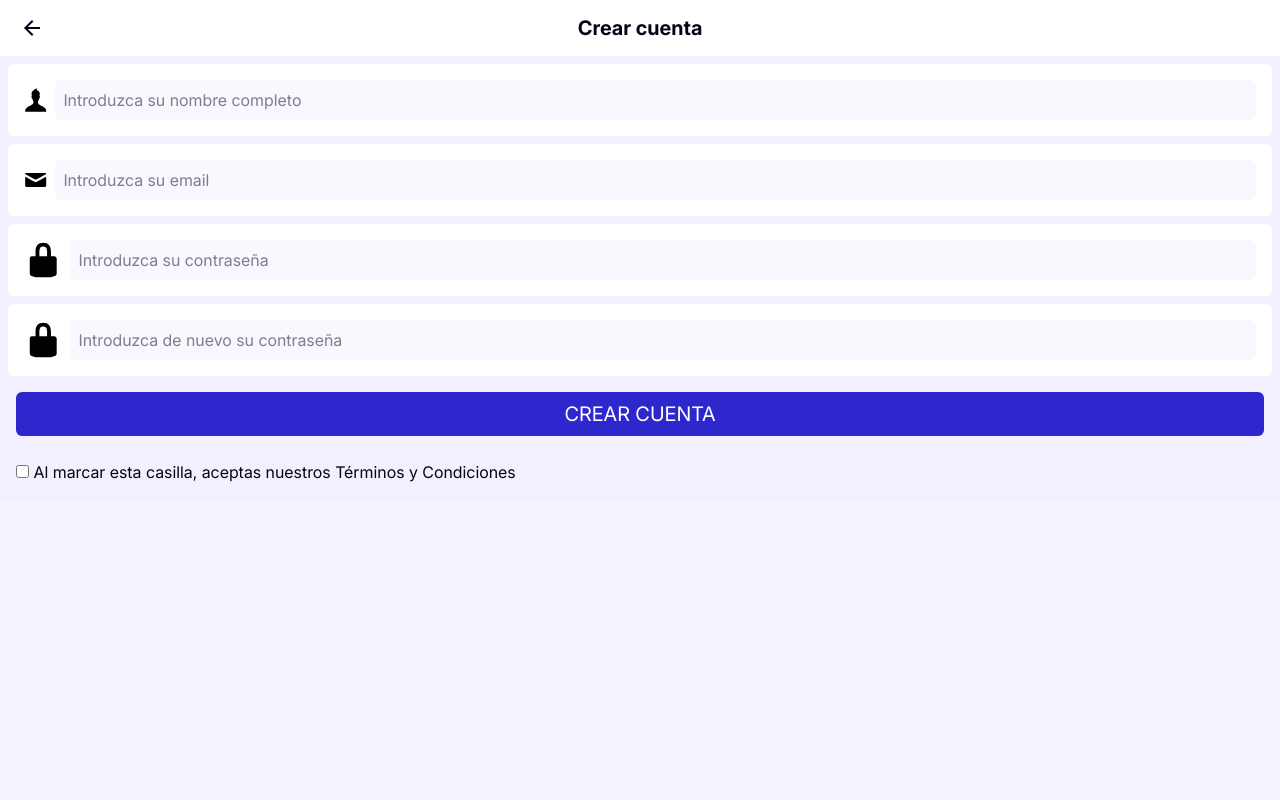
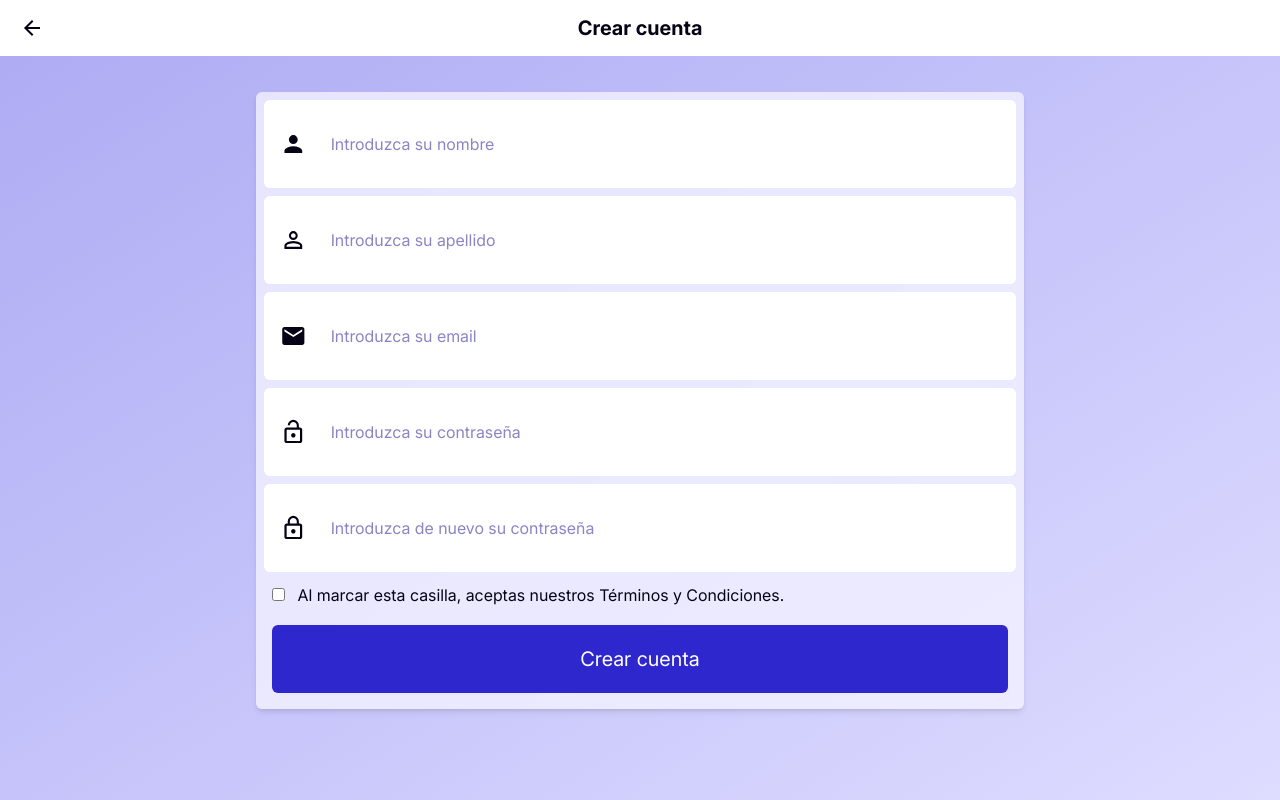
Before and after one commit to AdrielHercules/todolist-frontend, an Angular app: page /signup in a window 1280 px wide. Built offline with nearby package versions, Linux system fonts and the light colour scheme.

Commit message:
Refactor layout style of login and signup pages

```diff
--- a/src/app/login-page/login-page.component.html
+++ b/src/app/login-page/login-page.component.html
@@ -1,41 +1,54 @@
-<div class="mt-30 mr-30 ml-30 flex flex-col gap-2 bg-background p-2 text-text">
-  <div class="w-full rounded-md bg-card p-2 text-center">
-    <span> Introduce tu correo y contraseña para acceder</span>
-  </div>
-
-  <div class="flex w-full flex-row items-center gap-2 rounded-md bg-card p-2">
-    <svg class="size-6">
-      <use xlink:href="assets/symbol-defs.svg#icon-mail"></use>
+<div class="fixed top-0 z-[-2] h-screen w-screen bg-gradient-to-br from-accent to-secondary"></div>
+<div
+  class="flex justify-center transition-transform transition-discrete md:fixed md:top-0 md:h-screen md:w-screen md:items-center"
+>
+  <div class="z-10 flex w-full max-w-[768px] flex-col gap-2 rounded-md bg-background p-4 text-text">
+    <div
+      class="flex w-full flex-row items-center gap-2 rounded-md bg-card p-4 focus-within:border-1 focus-within:border-primary"
+    >
+      <svg class="size-7 fill-text">
+        <use xlink:href="assets/g-icons.svg#icon-email"></use>
       </svg>
-    <div class="w-full rounded-md bg-secondary/20 p-2">
-      <input type="email" class="w-full" placeholder="Introduzca su email" />
+      <div class="w-full p-2">
+        <input
+          type="email"
+          class="w-full outline-none placeholder:text-secondary-text"
+          placeholder="Introduzca su email"
+        />
       </div>
     </div>
-  <div class="flex w-full flex-row items-center gap-2 rounded-md bg-card p-2">
-    <svg class="size-6">
-      <use xlink:href="assets/symbol-defs.svg#icon-lock"></use>
+    <div
+      class="flex w-full flex-row items-center gap-2 rounded-md bg-card p-4 focus-within:border-1 focus-within:border-primary"
+    >
+      <svg class="size-7 fill-text">
+        <use xlink:href="assets/g-icons.svg#icon-lock_outline"></use>
       </svg>
-    <div class="w-full rounded-md bg-secondary/20 p-2">
-      <input type="password" placeholder="Introduzca su contraseña" />
+      <div class="w-full p-2">
+        <input
+          type="password"
+          placeholder="Introduzca su contraseña"
+          class="outline-none placeholder:text-secondary-text"
+        />
       </div>
     </div>
 
     <div class="ri w-full rounded-md bg-card p-2 text-right">
       <span>
-      <a href="" class="text-blue-950 underline hover:text-primary">¿Has olvidado tu contraseña?</a>
+        <a href="" class="text-text underline hover:text-primary">¿Has olvidado tu contraseña?</a>
       </span>
     </div>
 
     <div class="w-full items-center rounded-md bg-primary p-2">
-    <div class="w-full items-center bg-primary p-2 text-center text-xl text-white">
-      <input type="button" value="Iniciar Sesión" />
+      <div class="w-full cursor-pointer items-center rounded-md bg-primary p-3 text-center text-xl text-white">
+        <input type="button" value="Iniciar Sesión" class="cursor-pointer" />
       </div>
     </div>
 
     <div class="w-full rounded-md bg-background p-2 text-center">
       <span>
-      <span> ¿No tienes cuenta? </span>
-      <a routerLink="/signup" class="text-primary underline">Regístrate</a>
+        <span class="select-none"> ¿No tienes cuenta? </span>
+        <a routerLink="/signup" class="text-secondary-text underline hover:text-primary">Regístrate</a>
       </span>
     </div>
   </div>
+</div>
--- a/src/app/signup-page/signup-page.component.html
+++ b/src/app/signup-page/signup-page.component.html
@@ -1,43 +1,86 @@
-<div class="flex flex-col gap-2 bg-background p-2 text-text">
-  <div class="flex w-full flex-row items-center gap-2 rounded-md bg-card p-4">
-    <svg class="size-6">
-      <use xlink:href="assets/symbol-defs.svg#icon-user"></use>
+<div class="fixed top-0 z-[-1] h-screen w-screen bg-gradient-to-br from-accent to-secondary"></div>
+<div
+  class="flex justify-center transition-transform transition-discrete md:fixed md:top-0 md:h-screen md:w-screen md:items-center"
+>
+  <div class="flex w-full max-w-[768px] flex-col gap-2 rounded-md bg-background p-2 text-text shadow-md">
+    <div
+      class="flex w-full flex-row items-center gap-2 rounded-md bg-card p-4 focus-within:border-1 focus-within:border-primary"
+    >
+      <svg class="size-7 fill-text">
+        <use xlink:href="assets/g-icons.svg#icon-person"></use>
       </svg>
-    <div class="w-full rounded-md bg-secondary/20 p-2">
-      <input type="text" placeholder="Introduzca su nombre completo" class="w-full" />
+      <div class="w-full p-2">
+        <input
+          type="text"
+          placeholder="Introduzca su nombre"
+          class="w-full p-2 outline-none placeholder:text-secondary-text"
+        />
       </div>
     </div>
-  <div class="flex w-full flex-row items-center gap-2 rounded-md bg-card p-4">
-    <svg class="size-6">
-      <use xlink:href="assets/symbol-defs.svg#icon-mail"></use>
+    <div
+      class="flex w-full flex-row items-center gap-2 rounded-md bg-card p-4 focus-within:border-1 focus-within:border-primary"
+    >
+      <svg class="size-7 fill-text">
+        <use xlink:href="assets/g-icons.svg#icon-person_outline"></use>
       </svg>
-    <div class="w-full rounded-md bg-secondary/20 p-2">
-      <input type="email" class="w-full" placeholder="Introduzca su email" />
+      <div class="w-full p-2">
+        <input
+          type="text"
+          placeholder="Introduzca su apellido"
+          class="w-full p-2 outline-none placeholder:text-secondary-text"
+        />
       </div>
     </div>
-  <div class="flex w-full flex-row items-center gap-2 rounded-md bg-card p-4">
-    <svg class="size-10">
-      <use xlink:href="assets/symbol-defs.svg#icon-lock"></use>
+    <div
+      class="flex w-full flex-row items-center gap-2 rounded-md bg-card p-4 focus-within:border-1 focus-within:border-primary"
+    >
+      <svg class="size-7 fill-text">
+        <use xlink:href="assets/g-icons.svg#icon-email"></use>
       </svg>
-    <div class="w-full rounded-md bg-secondary/20 p-2">
-      <input type="password" class="w-full" placeholder="Introduzca su contraseña" />
+      <div class="w-full p-2">
+        <input
+          type="email"
+          class="w-full p-2 outline-none placeholder:text-secondary-text"
+          placeholder="Introduzca su email"
+        />
       </div>
     </div>
-  <div class="flex w-full flex-row items-center gap-2 rounded-md bg-card p-4">
-    <svg class="size-10">
-      <use xlink:href="assets/symbol-defs.svg#icon-lock"></use>
+    <div
+      class="flex w-full flex-row items-center gap-2 rounded-md bg-card p-4 focus-within:border-1 focus-within:border-primary"
+    >
+      <svg class="size-7 fill-text">
+        <use xlink:href="assets/g-icons.svg#icon-lock_open"></use>
       </svg>
-    <div class="w-full rounded-md bg-secondary/20 p-2">
-      <input type="password" placeholder="Introduzca de nuevo su contraseña" class="w-full" />
+      <div class="w-full p-2">
+        <input
+          type="password"
+          class="w-full p-2 outline-none placeholder:text-secondary-text"
+          placeholder="Introduzca su contraseña"
+        />
       </div>
     </div>
-  <div class="w-full items-center rounded-md bg-background p-2">
-    <div class="w-full items-center rounded-md bg-primary p-2 text-center text-xl text-card">
-      <input type="button" value="CREAR CUENTA" class="" />
+    <div
+      class="flex w-full flex-row items-center gap-2 rounded-md bg-card p-4 focus-within:border-1 focus-within:border-primary"
+    >
+      <svg class="size-7 fill-text">
+        <use xlink:href="assets/g-icons.svg#icon-lock_outline"></use>
+      </svg>
+      <div class="w-full p-2">
+        <input
+          type="password"
+          placeholder="Introduzca de nuevo su contraseña"
+          class="w-full p-2 outline-none placeholder:text-secondary-text"
+        />
       </div>
     </div>
-  <div class="w-full items-center gap-4 rounded-md bg-background p-2">
-    <input type="checkbox" />
-    <span> Al marcar esta casilla, aceptas nuestros Términos y Condiciones</span>
+    <div class="rounded-mdp-2 w-full items-center gap-4">
+      <input type="checkbox" class="m-2 p-4 accent-primary hover:cursor-pointer" />
+      <span class="select-none"> Al marcar esta casilla, aceptas nuestros Términos y Condiciones.</span>
+    </div>
+    <div class="w-full items-center rounded-md p-2">
+      <div class="w-full cursor-pointer items-center rounded-md bg-primary p-5 text-center text-xl text-white">
+        <input type="button" value="Crear cuenta" class="cursor-pointer" />
       </div>
     </div>
+  </div>
+</div>
```
Lines whose indentation alone changed are shown as unchanged.
